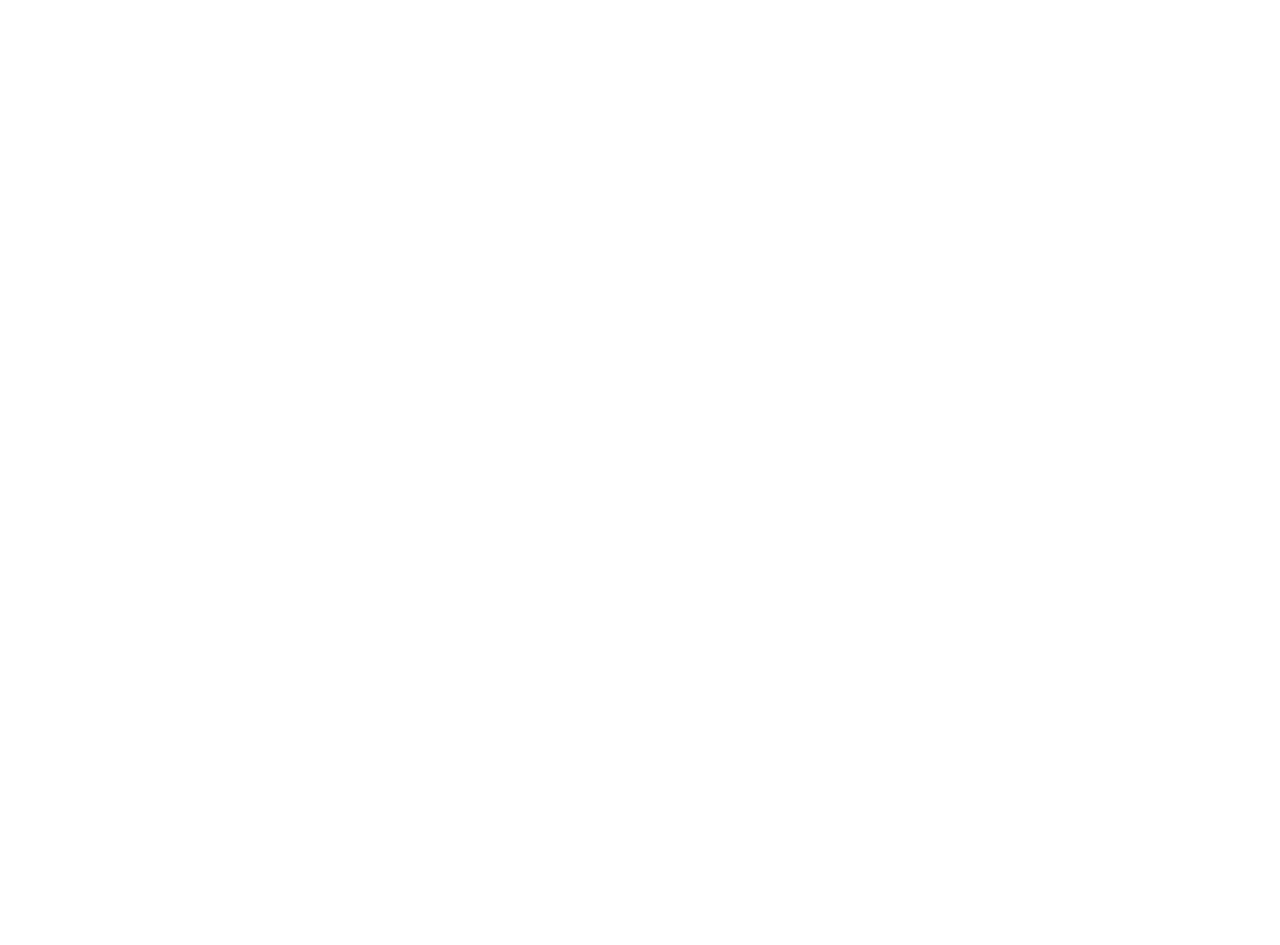
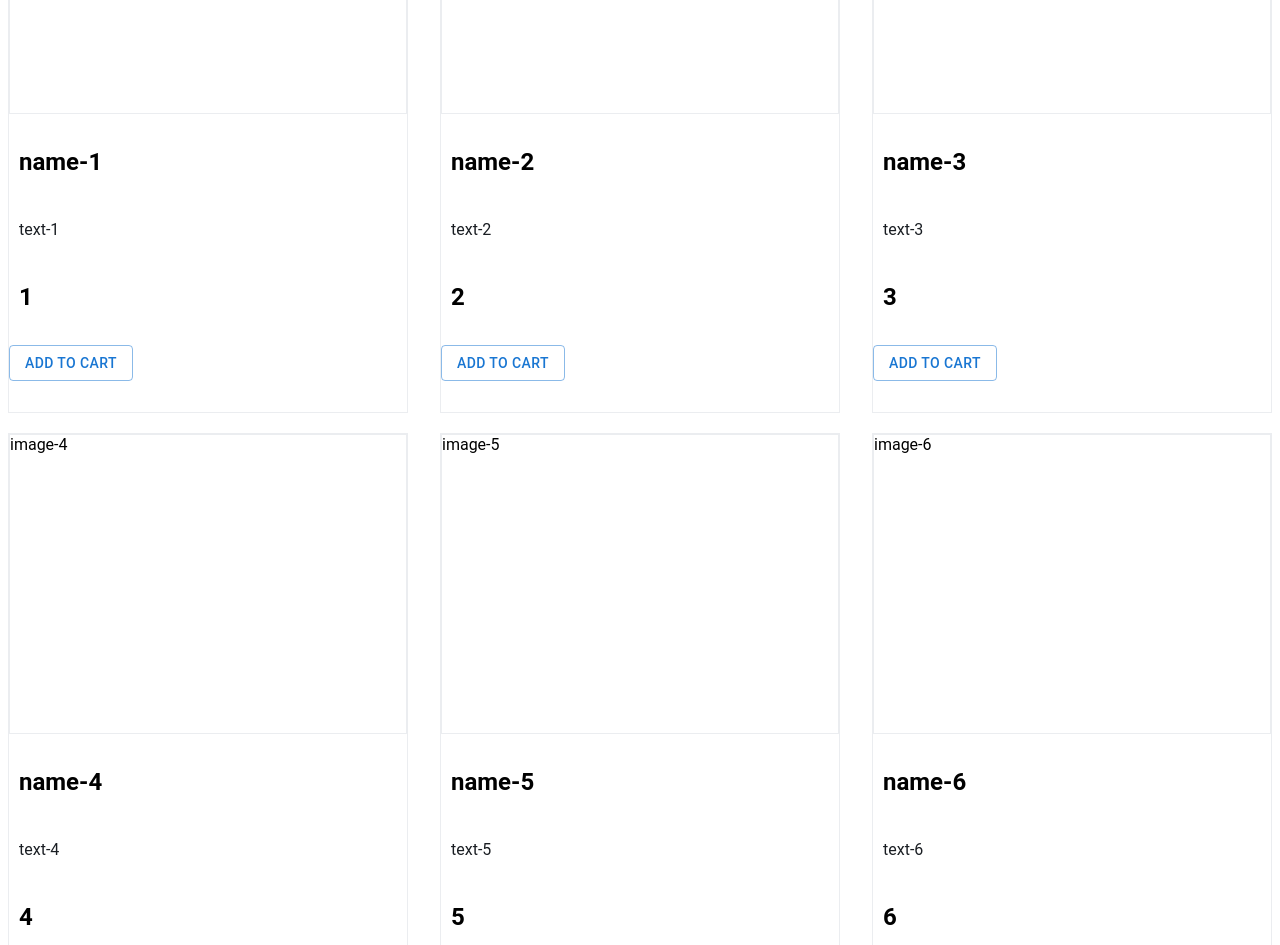
Before and after one commit to maybe-skiFF/eCommerce-Application, a React (Vite) app: page / in a window 1280 px wide. Shown: the part 620-1565 px from the top of the page. Before the commit the page ends 800 px from the top, so only its background shows below. Built offline with nearby package versions, Linux system fonts and the light colour scheme.

Commit message:
feat: add main

```diff
--- a/src/App.css
+++ b/src/App.css
@@ -7,4 +7,5 @@
   max-width: 1280px;
   margin: 0 auto;
   padding: 0;
+  box-sizing: border-box;
 }
--- a/src/components/pages/MainPage/Main/Main.scss
+++ b/src/components/pages/MainPage/Main/Main.scss
@@ -21,3 +21,45 @@
     text-align: center;
   }
 }
+
+.shop__list {
+  display: flex;
+  flex-direction: row;
+  flex-wrap: wrap;
+  justify-content: space-between;
+  width: 100%;
+  height: 80vh;
+}
+
+.shop__item {
+  width: 400px;
+  height: 600px;
+  border: 1px solid #ebedf0;
+  margin-bottom: 20px;
+  box-sizing: border-box;
+}
+
+.item__image {
+  width: 100%;
+  height: 300px;
+  box-sizing: border-box;
+  border: 1px solid #ebedf0;
+}
+
+.item__title {
+  padding: 10px;
+  font-size: 24px;
+  color: black;
+}
+
+.item__text {
+  padding: 10px;
+  font-size: 16px;
+  color: rgb(26, 30, 35);
+}
+
+.item__price {
+  padding: 10px;
+  font-size: 24px;
+  font-weight: 700;
+}
--- a/src/components/pages/MainPage/Main/Main.tsx
+++ b/src/components/pages/MainPage/Main/Main.tsx
@@ -2,6 +2,7 @@ import React from 'react';
 import ToggleButton from '@mui/material/ToggleButton';
 import ToggleButtonGroup from '@mui/material/ToggleButtonGroup';
 import './Main.scss';
+import { Button } from '@mui/material';
 
 export default function Main() {
   const [selectedGender, setAlignment] = React.useState('for women');
@@ -17,6 +18,7 @@ export default function Main() {
     <main>
       <ChoiceGender selectedGender={selectedGender} handleChange={handleChange} />
       <ShowMainImage selectedGender={selectedGender} />
+      <ShowShopCard />
     </main>
   );
 }
@@ -48,3 +50,64 @@ function ShowMainImage({ selectedGender }: { selectedGender: string }) {
     </div>
   );
 }
+
+const items = [{
+  id: '1',
+  image: 'image-1',
+  title: 'name-1',
+  text: 'text-1',
+  price: '1'
+},
+{
+  id: '2',
+  image: 'image-2',
+  title: 'name-2',
+  text: 'text-2',
+  price: '2'
+},
+{
+  id: '3',
+  image: 'image-3',
+  title: 'name-3',
+  text: 'text-3',
+  price: '3'
+},
+{
+  id: '4',
+  image: 'image-4',
+  title: 'name-4',
+  text: 'text-4',
+  price: '4'
+}
+  ,
+{
+  id: '5',
+  image: 'image-5',
+  title: 'name-5',
+  text: 'text-5',
+  price: '5'
+},
+{
+  id: '6',
+  image: 'image-6',
+  title: 'name-6',
+  text: 'text-6',
+  price: '6'
+}
+]
+
+function ShowShopCard() {
+  return (
+    <div className="shop__list">
+      {items.map((item) => (
+        <section className="shop__item" key={item.id}>
+          <div className="item__image">{item.image}</div>
+          <h3 className="item__title">{item.title}</h3>
+          <p className="item__text">{item.text}</p>
+          <p className="item__price">{item.price}</p>
+          <Button className="item__button" variant="outlined">add to cart</Button>
+        </section>
+      ))}
+    </div>
+  );
+}
```
Also changed, not shown: src/components/pages/MainPage/Footer/Footer.scss (added), src/components/pages/MainPage/Footer/Footer.tsx (added).
